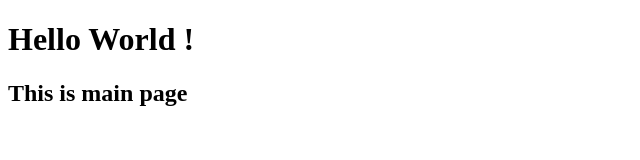
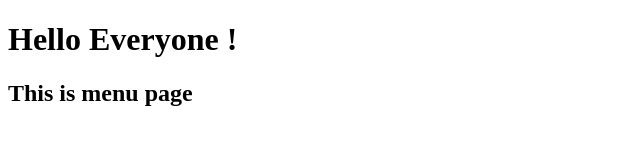
Before and after one commit to amirulaimanr/test-project, a plain HTML site: page index.html in a window 1280 px wide. Shown: the whole page, without its empty margins (0-640 px from the left). Drawn offline with Linux system fonts and the light colour scheme.

Commit message:
edit menupage

```diff
--- a/index.html
+++ b/index.html
@@ -7,7 +7,7 @@
     <title>Document</title>
   </head>
   <body>
-    <h1>Hello World !</h1>
-    <h2>This is main page</h2>
+    <h1>Hello Everyone !</h1>
+    <h2>This is menu page</h2>
   </body>
 </html>
```
